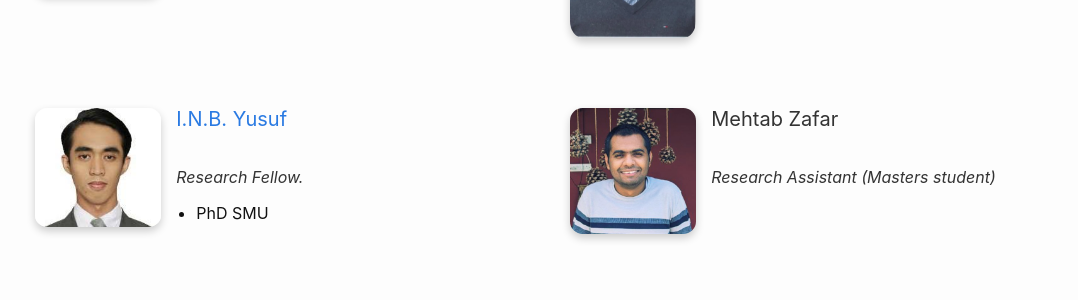
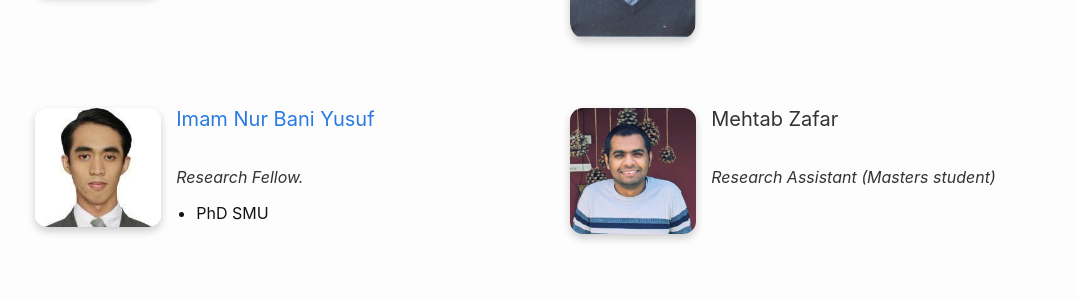
Before and after one commit to nus-tss/nus-tss.github.io, a Jekyll site: the page built from _pages/team.md, in a window 1280 px wide and 900 px high, scrolled down 1966 px. Shown: the part 153-453 px from the top of the window, without its empty margins (85-1163 px from the left). Built offline with Jekyll 4.4.1, drawn with Linux system fonts in a browser that asks for light colours; nearby versions of some CDN libraries.

Commit message:
Update staff.yml

```diff
--- a/_data/team/staff.yml
+++ b/_data/team/staff.yml
@@ -26,7 +26,7 @@
   info: PhD KAIST Korea
   website: https://smkang96.github.io/
 
-- name: I.N.B. Yusuf
+- name: Imam Nur Bani Yusuf
   photo: yusuf.jpg
   role: Research Fellow.
   info: PhD SMU
```
